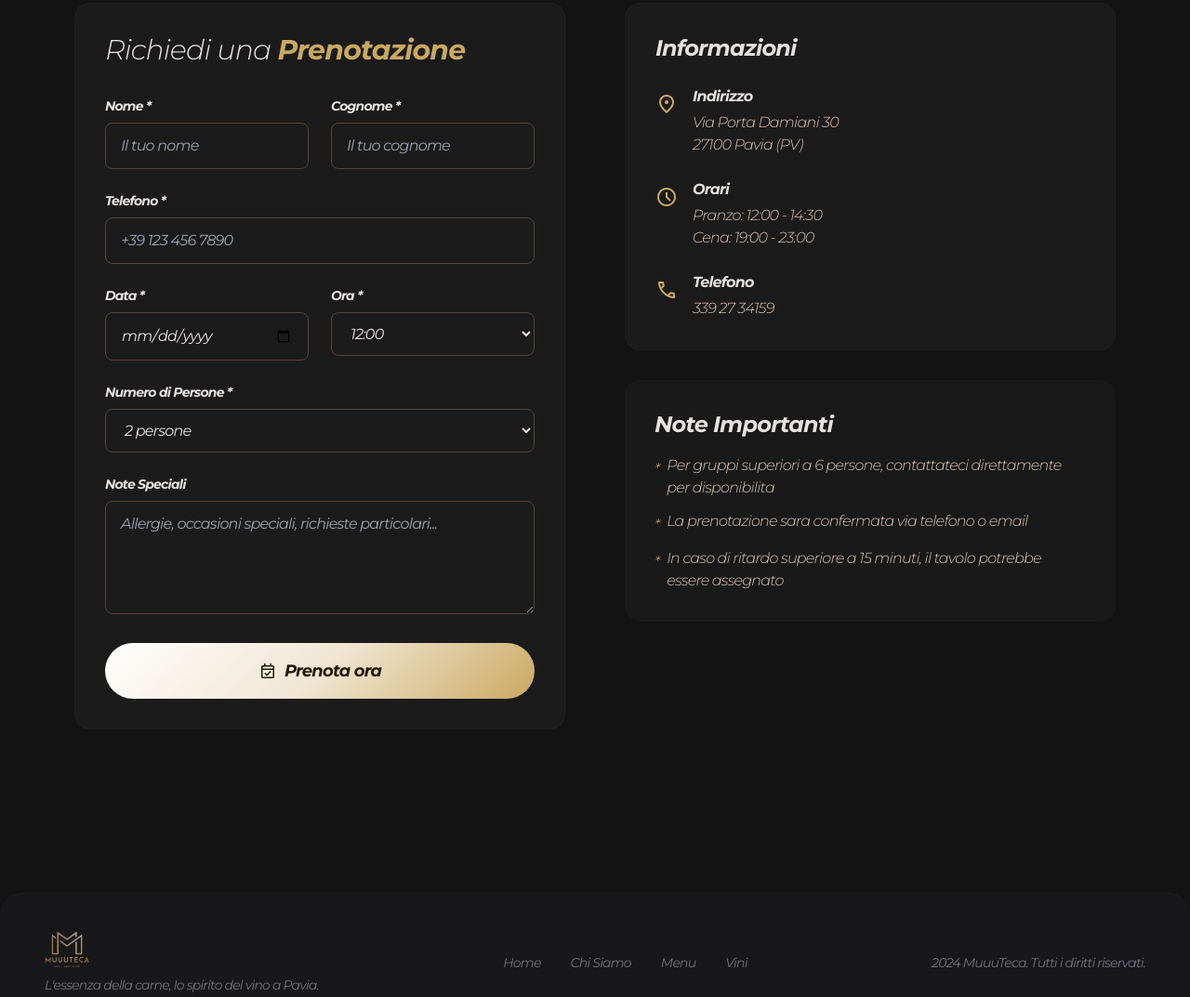
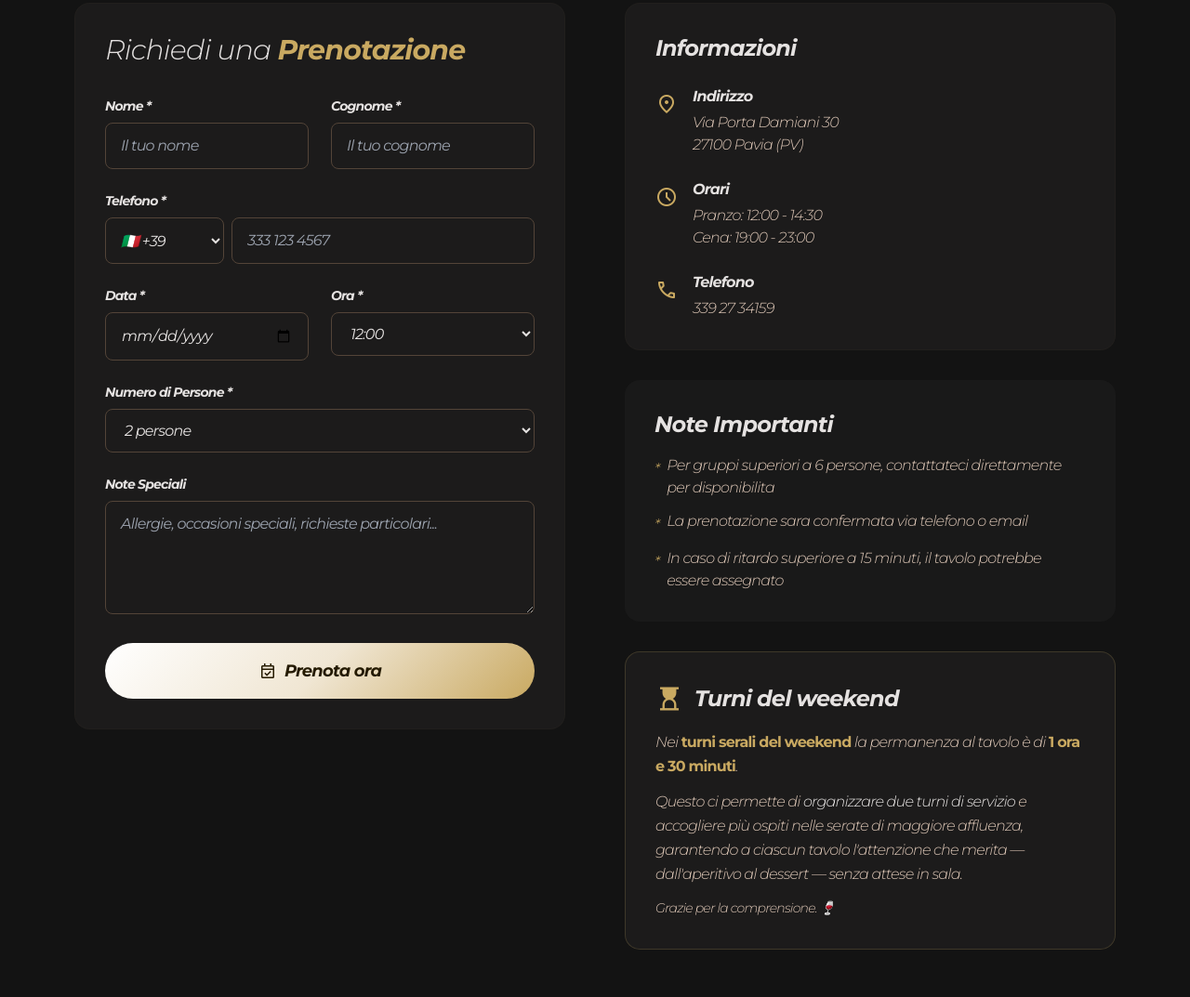
Before and after one commit to deyemproject-cloud/muuuteca-v2, a plain HTML site: page prenotazioni.html in a window 1280 px wide. Shown: the part 493-1566 px from the top of the page at 93% size. Drawn offline with nearby package versions, Linux system fonts and the light colour scheme.

Commit message:
feat(booking): add country-code dropdown + weekend-turns notice
- Phone input now has a prefix select (25 countries, Italy default).
  Local number is concatenated with the chosen prefix at submit.
- New "Turni del weekend" card in Note Importanti explaining the
  90-minute table duration and the two-service-turns reasoning.

Co-Authored-By: Claude Opus 4.7 <noreply@anthropic.com>

```diff
--- a/prenotazioni.html
+++ b/prenotazioni.html
@@ -101,7 +101,36 @@ html { scroll-behavior: smooth; }
 </div>
 <div>
 <label class="block text-sm font-bold italic mb-2">Telefono *</label>
-<input id="telefono" type="tel" required class="w-full px-4 py-3 rounded-lg kinetic-italic" placeholder="+39 123 456 7890">
+<div class="flex gap-2">
+<select id="prefisso" class="px-3 py-3 rounded-lg kinetic-italic shrink-0 w-32">
+<option value="+39" selected>🇮🇹 +39</option>
+<option value="+41">🇨🇭 +41</option>
+<option value="+33">🇫🇷 +33</option>
+<option value="+49">🇩🇪 +49</option>
+<option value="+34">🇪🇸 +34</option>
+<option value="+44">🇬🇧 +44</option>
+<option value="+43">🇦🇹 +43</option>
+<option value="+32">🇧🇪 +32</option>
+<option value="+31">🇳🇱 +31</option>
+<option value="+351">🇵🇹 +351</option>
+<option value="+352">🇱🇺 +352</option>
+<option value="+30">🇬🇷 +30</option>
+<option value="+386">🇸🇮 +386</option>
+<option value="+420">🇨🇿 +420</option>
+<option value="+48">🇵🇱 +48</option>
+<option value="+46">🇸🇪 +46</option>
+<option value="+47">🇳🇴 +47</option>
+<option value="+45">🇩🇰 +45</option>
+<option value="+358">🇫🇮 +358</option>
+<option value="+353">🇮🇪 +353</option>
+<option value="+1">🇺🇸 +1</option>
+<option value="+7">🇷🇺 +7</option>
+<option value="+86">🇨🇳 +86</option>
+<option value="+81">🇯🇵 +81</option>
+<option value="+971">🇦🇪 +971</option>
+</select>
+<input id="telefono" type="tel" required class="w-full px-4 py-3 rounded-lg kinetic-italic" placeholder="333 123 4567">
+</div>
 </div>
 <div class="grid grid-cols-1 md:grid-cols-2 gap-6">
 <div>
@@ -183,6 +212,22 @@ html { scroll-behavior: smooth; }
 </li>
 </ul>
 </div>
+
+<div class="bg-[#1c1b1b] p-8 rounded-2xl border border-[#c9a961]/20 hover-lift">
+<div class="flex items-center gap-3 mb-4">
+<span class="material-symbols-outlined text-[#c9a961] text-3xl">hourglass_top</span>
+<h3 class="text-2xl font-bold italic">Turni del weekend</h3>
+</div>
+<p class="text-[#d8c2b2] font-light italic leading-relaxed">
+Nei <span class="text-[#c9a961] font-bold not-italic">turni serali del weekend</span> la permanenza al tavolo è di <span class="text-[#c9a961] font-bold not-italic">1 ora e 30 minuti</span>.
+</p>
+<p class="text-[#d8c2b2] font-light italic leading-relaxed mt-3">
+Questo ci permette di <span class="text-[#e5e2e1]">organizzare due turni di servizio</span> e accogliere più ospiti nelle serate di maggiore affluenza, garantendo a ciascun tavolo l'attenzione che merita — dall'aperitivo al dessert — senza attese in sala.
+</p>
+<p class="text-[#d8c2b2] font-light italic leading-relaxed mt-3 text-sm">
+Grazie per la comprensione. 🍷
+</p>
+</div>
 </div>
 
 </div>
@@ -260,7 +305,9 @@ async function submitBooking(e) {
   e.preventDefault();
   var nome = document.getElementById('nome').value.trim();
   var cognome = document.getElementById('cognome').value.trim();
-  var telefono = document.getElementById('telefono').value.trim();
+  var prefisso = document.getElementById('prefisso').value;
+  var telefonoLocal = document.getElementById('telefono').value.replace(/\D/g, '');
+  var telefono = prefisso + telefonoLocal;
   var data = document.getElementById('data').value;
   var ora = document.getElementById('ora').value;
   var persone = document.getElementById('persone').value;
```
